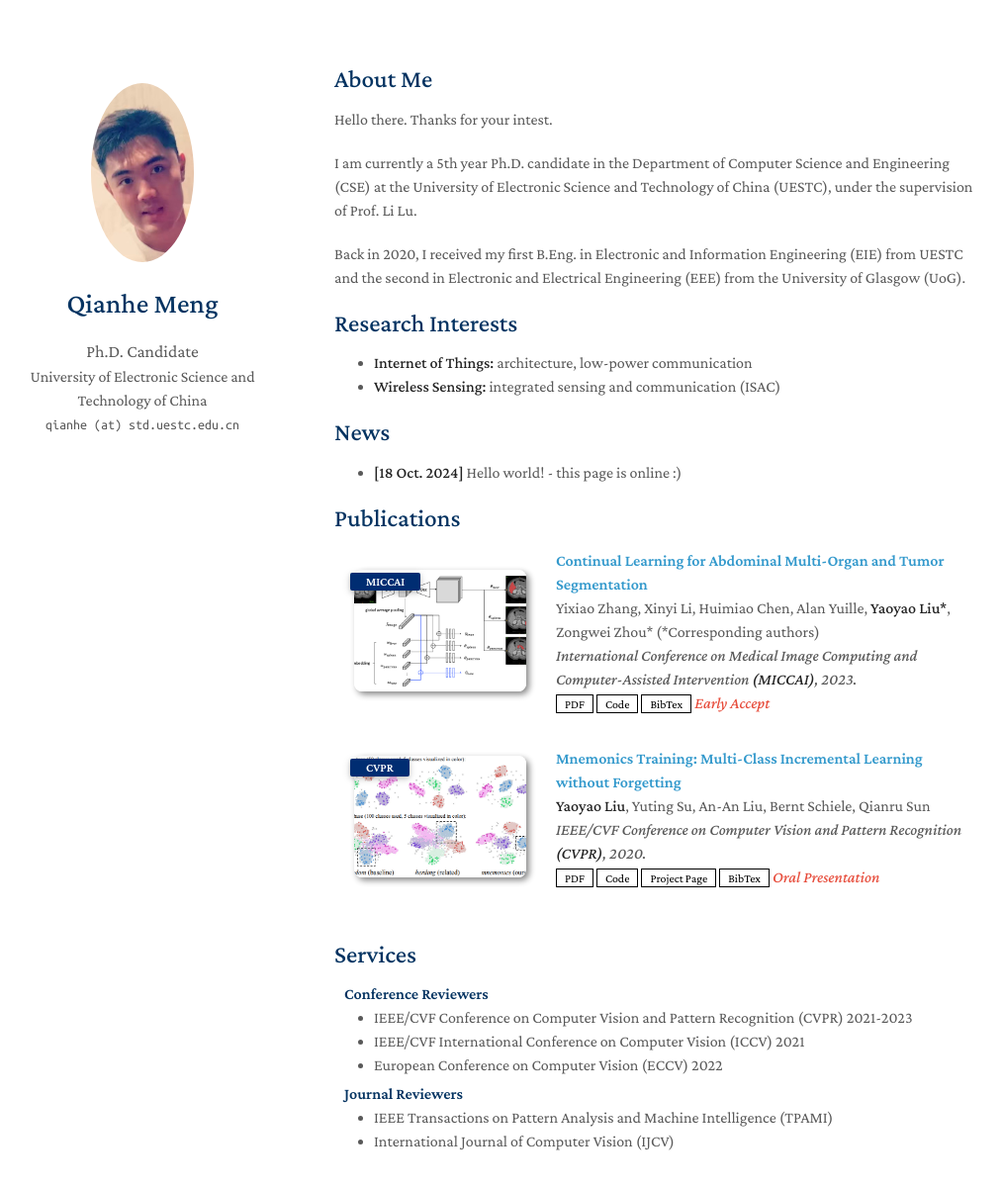
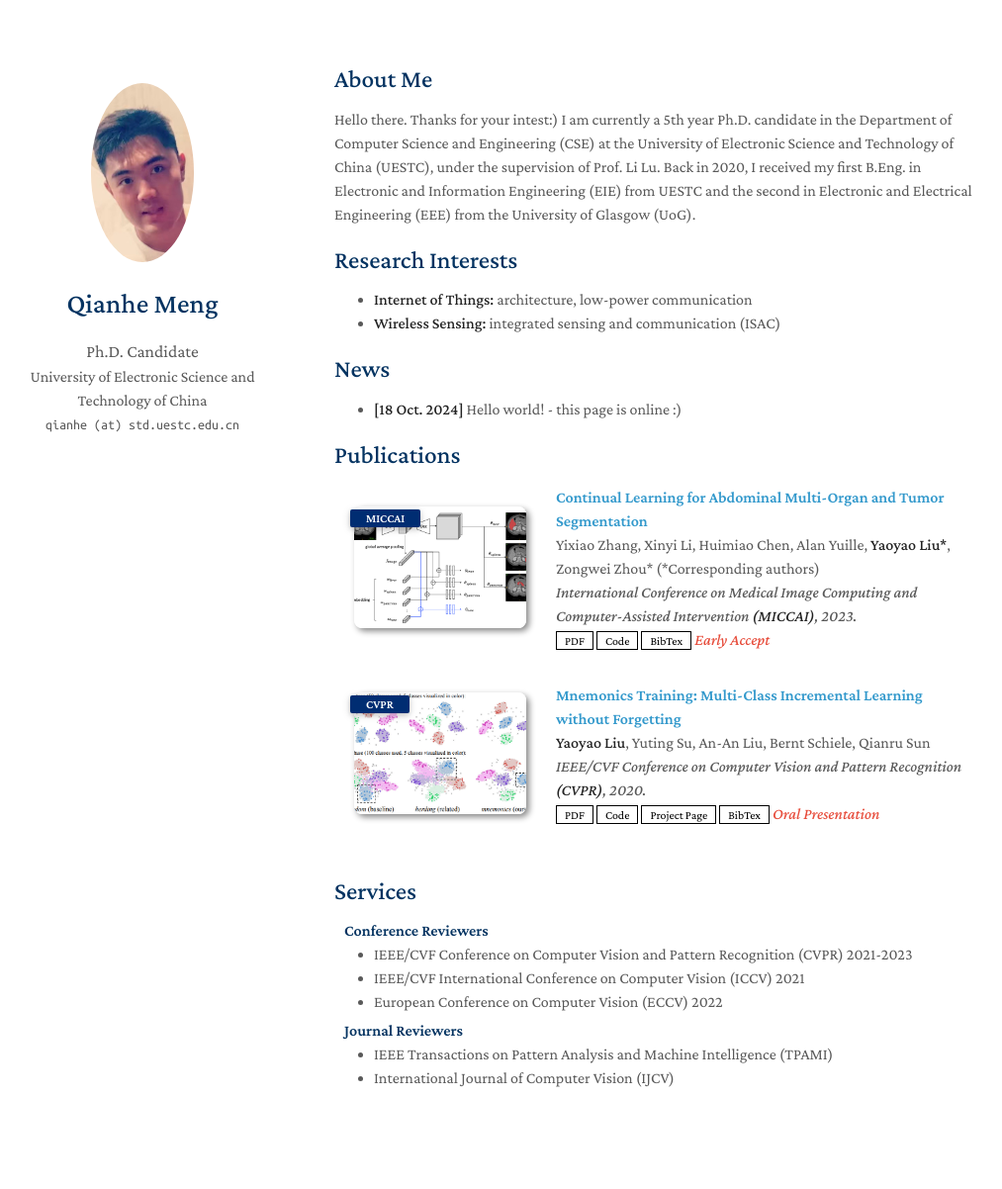
Before and after one commit to mqhyes/mqhyes.github.io, a Jekyll site: the page built from index.md, in a window 1280 px wide and 1260 px high. Shown: the top 1202 px of the window at 99% size, without its empty margins (132-1145 px from the left). Built offline with Jekyll 4.4.1, drawn with Linux system fonts in a browser that asks for light colours; a style sheet for code colours, icons or effects is not loaded; our own code applies the rules of GitHub Pages for plain Markdown files.

```diff
--- a/index.md
+++ b/index.md
@@ -4,10 +4,8 @@ layout: homepage
 
 ## About Me
 
-Hello there. Thanks for your intest.
-
+Hello there. Thanks for your intest:)
 I am currently a 5th year Ph.D. candidate in the Department of Computer Science and Engineering (CSE) at the University of Electronic Science and Technology of China (UESTC), under the supervision of Prof. Li Lu.
-
 Back in 2020, I received my first B.Eng. in Electronic and Information Engineering (EIE) from UESTC and the second in Electronic and Electrical Engineering (EEE) from the University of Glasgow (UoG).
 
 ## Research Interests
```
